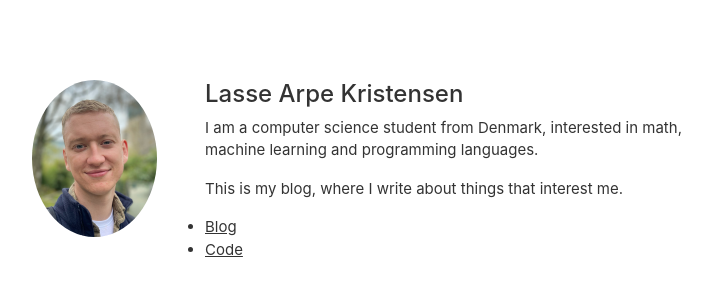
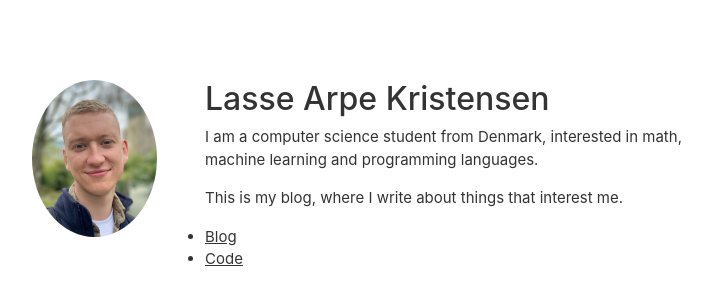
Before and after one commit to lassearpe/lassearpe.github.io_Backend, a Jekyll site: the page index.html, which Jekyll copies as it is, in a window 1280 px wide. Shown: the top 305 px of the page, without its empty margins (174-886 px from the left). Built offline with Jekyll 4.4.1, drawn with Linux system fonts in a browser that asks for light colours.

```diff
--- a/index.html
+++ b/index.html
@@ -26,7 +26,7 @@
 
                 <div class="row mb-4">
                     <div class="col">
-                        <h1>Lasse Arpe Kristensen</h1>
+                        <h2>Lasse Arpe Kristensen</h2>
 
                         <p class="tagline">
                             I am a computer science student from Denmark, interested in math, machine learning and programming languages.
```
